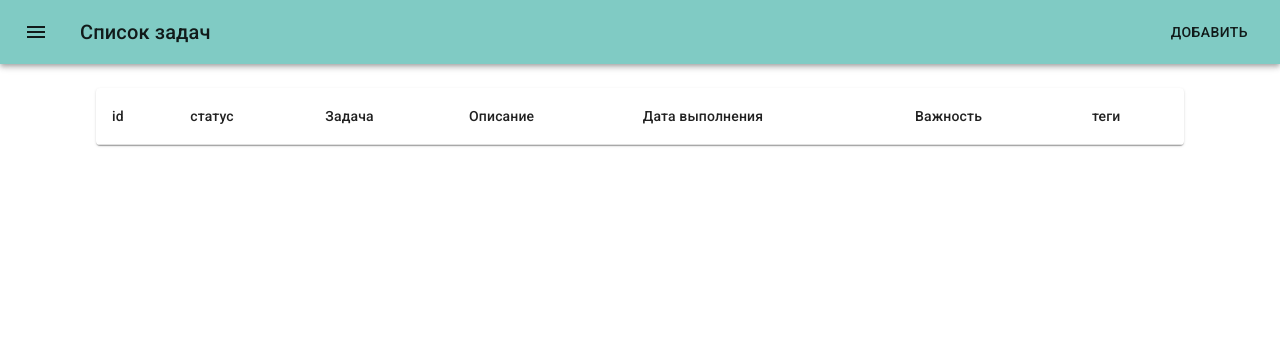
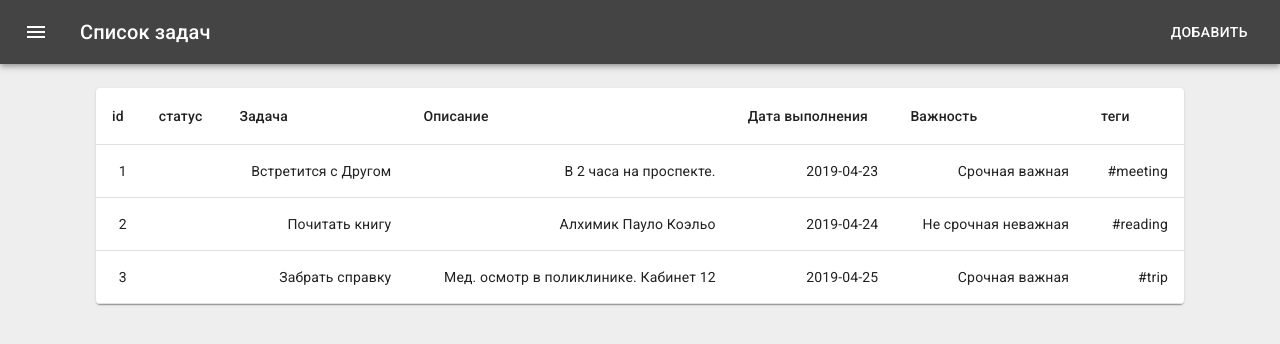
Before and after one commit to usuisora/TodosList, a React (Create React App) app: page / in a window 1280 px wide. Shown: the top 344 px of the page. Built offline with nearby package versions, Linux system fonts and the light colour scheme.

Commit message:
Table added

```diff
--- a/src/App.js
+++ b/src/App.js
@@ -8,10 +8,10 @@ import TodosTable from './components/Main/TodosTable';
 const theme = createMuiTheme({
   palette: {
     primary: {
-      main: '#80cbc4',
+      main: '#444',
     },
     secondary: {
-      main: '#8bc34a',
+      main: '#f12',
     },
   },
 }
--- a/src/Provider.js
+++ b/src/Provider.js
@@ -6,23 +6,23 @@ import React,{createContext,useState} from 'react'
 
 
 
-    const [importance, setImportance] = useState([
+    const [importance] = useState([
         {id:'1',name:'Срочная важная'},
         {id:'2',name:'Срочная неважная'},
         {id:'3',name:'Не срочная важная'},
         {id:'4',name:'Не срочная неважная'}]);
 
     const [todos, setTodos] = useState([
-        {id:1,isCompleted: true, name:'Встретится с Другом', description:'В 2 часа на проспекте.',date:new Date(2019,3,23),importance:importance[0],tegs:'#meeting'},
-        {id:2,isCompleted: true, name:'Почитать книгу', description:'Алхимик Пауло Коэльо',date:new Date(2019,3,24),importance:importance[0],tegs:'#meeting'},
-        {id:3,isCompleted: true, name:'Забрать справку', description:'Мед. осмотр в поликлинике. Кабинет 12',date:new Date(2019,3,25),importance:importance[0],tegs:'#meeting'}
+        {id:1,isCompleted: true, name:'Встретится с Другом', description:'В 2 часа на проспекте.',date:new Date(2019,3,23).toISOString().substring(0,10),importance:importance[0].name,tegs:'#meeting'},
+        {id:2,isCompleted: true, name:'Почитать книгу', description:'Алхимик Пауло Коэльо',date:new Date(2019,3,24).toISOString().substring(0,10),importance:importance[3].name,tegs:'#reading'},
+        {id:3,isCompleted: true, name:'Забрать справку', description:'Мед. осмотр в поликлинике. Кабинет 12',date:new Date(2019,3,25).toISOString().substring(0,10),importance:importance[0].name,tegs:'#trip'}
     ]);
 
 
 
 
     return(
-        <MyContext.Provider value = {{todos,importance}}>
+        <MyContext.Provider value = {todos}>
             {props.children}
         </MyContext.Provider>
     )
--- /dev/null
+++ b/src/components/Main/RowData.js
@@ -0,0 +1,17 @@
+import React ,{Fragment}from 'react'
+import TableCell from '@material-ui/core/TableCell';
+
+function RowData({todo}) {
+   const newtodo = Object.entries(todo)
+
+  return (
+    <Fragment>
+        {console.log(todo)}
+        {newtodo.map(column=>{
+          return  <TableCell  key = {column[0]} align="right">{column[1]}</TableCell>
+        })}
+    </Fragment>
+  )
+}
+
+export default RowData
--- a/src/components/Main/TodosBody.js
+++ b/src/components/Main/TodosBody.js
@@ -1,12 +1,21 @@
 import React from 'react'
 import TableBody from '@material-ui/core/TableBody';
-import TableCell from '@material-ui/core/TableCell';
 import TableRow from '@material-ui/core/TableRow';
 import {MyContext} from '../../Provider'
+import RowData from './RowData'
 function TodosBody() {
   return (
    <MyContext.Consumer>
-        {}
+        {(todos)=>(
+            <TableBody>
+                {console.log(todos)}
+              {todos.map(todo => (
+                <TableRow key={todo.id}>
+                    <RowData todo={todo}/>
+                </TableRow>
+              ))}
+            </TableBody>
+        )}
    </MyContext.Consumer>
   )
 }
--- a/src/components/Main/TodosTable.js
+++ b/src/components/Main/TodosTable.js
@@ -2,6 +2,7 @@ import React from 'react'
 import {Table,Paper} from '@material-ui/core';
 import { withStyles } from '@material-ui/core/styles';
 import TodosHeaders from './TodosHeaders';
+import TodosBody from './TodosBody'
 
 const styles = theme => ({
     root: {
@@ -15,27 +16,17 @@ const styles = theme => ({
       minWidth: 700,
     }
   });
-
-  let id = 0;
-function createData(name, calories, fat, carbs, protein) {
-  id += 1;
-  return { id, name, calories, fat, carbs, protein };
-}
-
-const rows = [
-  createData('Frozen yoghurt', 159, 6.0, 24, 4.0),
-  createData('Ice cream sandwich', 237, 9.0, 37, 4.3),
-  createData('Eclair', 262, 16.0, 24, 6.0),
-  createData('Cupcake', 305, 3.7, 67, 4.3),
-  createData('Gingerbread', 356, 16.0, 49, 3.9),
-];
+//   let id = 0;
+// function createData(name, calories, fat, carbs, protein) {
+//   id += 1;
+//   return { id, name, calories, fat, carbs, protein };
+// }
 function TodosTable({classes}) {
-
     return (
         <Paper className={classes.root}>
           <Table className={classes.table}>
             <TodosHeaders/>
-
+            <TodosBody/>
           </Table>
         </Paper>
       );
--- a/src/index.css
+++ b/src/index.css
@@ -6,6 +6,7 @@ body {
     sans-serif;
   -webkit-font-smoothing: antialiased;
   -moz-osx-font-smoothing: grayscale;
+  background-color: #eee
 }
 
 code {
```
